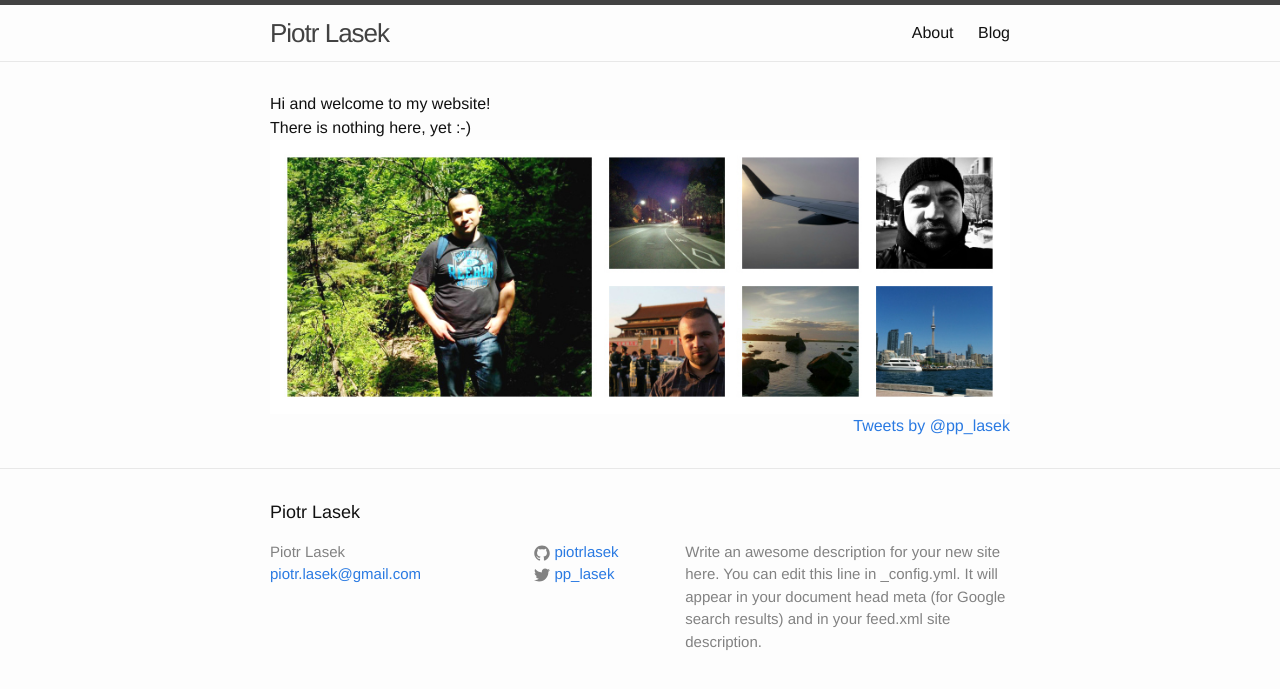
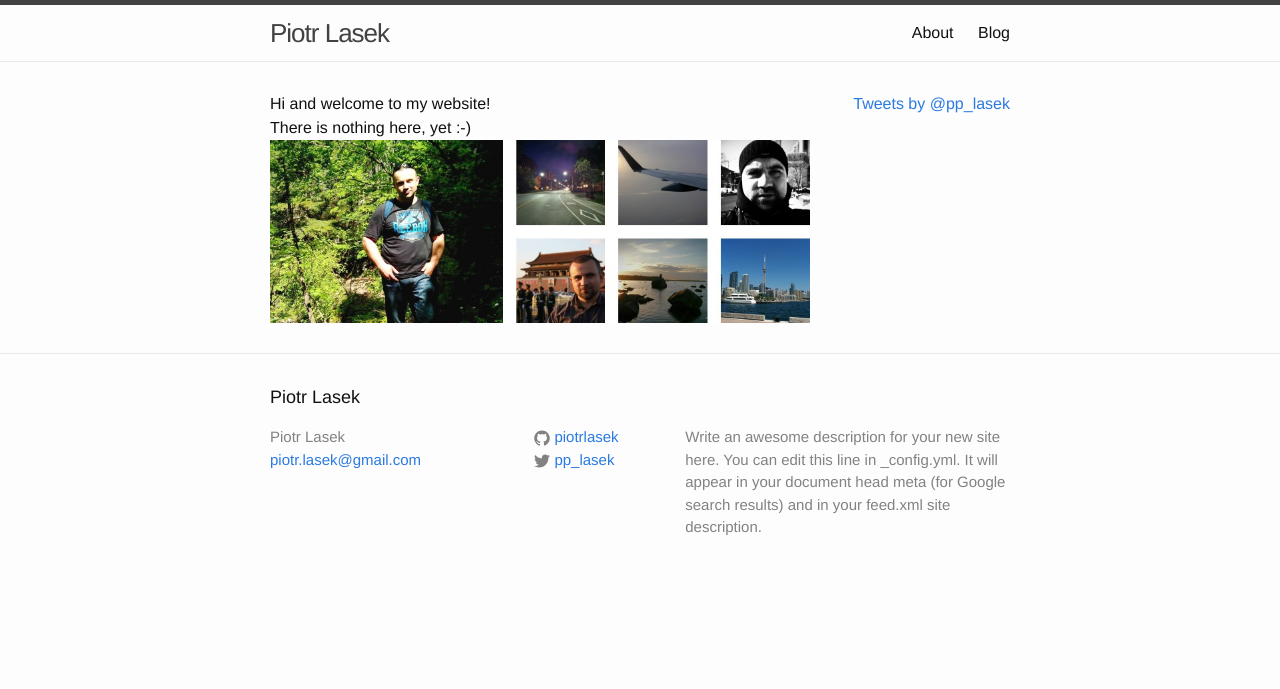
Before and after one commit to piotrlasek/piotrlasek.github.io, a Jekyll site: the page built from index.html, in a window 1280 px wide. Shown: the top 689 px of the page. Built offline with Jekyll 4.4.1, drawn with Linux system fonts in a browser that asks for light colours; the list of posts is cut into pages by our own code; comment, search, counter and statistics services are not loaded.

Commit message:
some changes

```diff
--- a/index.html
+++ b/index.html
@@ -2,7 +2,7 @@
 layout: home
 ---
 <div class="home">
-<div class="home_left" style="float: left;">
+<div class="home_left" style="float: left; width: 540px">
 Hi and welcome to my website! <br>
 There is nothing here, yet :-) <br>
 <img src="images/home.jpg"/>
```
Also changed, not shown: images/home.jpg.
